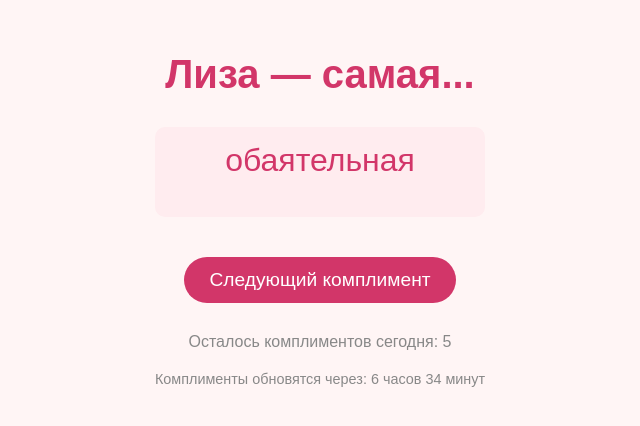
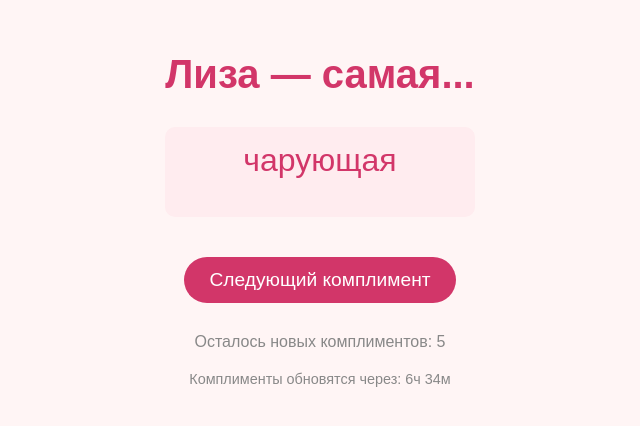
Before and after one commit to Nekero2/liza-site, a plain HTML site: page index.html in a window 1280 px wide. Shown: the part 194-620 px from the top of the page, without its empty margins (320-960 px from the left). Drawn offline with Linux system fonts and the light colour scheme.

Commit message:
Update index.html

```diff
--- a/index.html
+++ b/index.html
@@ -70,21 +70,19 @@
     </div>
 
 <script>
-    // 50 комплиментов (без изменений)
-    const compliments = [
+    // Полный список из 50 комплиментов
+    const allCompliments = [
         "прекрасная", "нежная", "обаятельная", "лучезарная", "грациозная",
-        // ... остальные комплименты ...
+        "стильная", "элегантная", "утончённая", "загадочная", "романтичная",
+        "вдохновляющая", "неповторимая", "восхитительная", "чарующая", "изысканная",
+        "безупречная", "сияющая", "неотразимая", "волшебная", "пленительная",
+        "очаровательная", "удивительная", "небесная", "мечтательная", "гармоничная",
+        "страстная", "грациозная", "лёгкая", "воздушная", "завораживающая",
+        "королевская", "божественная", "сказочная", "магическая", "неземная",
+        "искренняя", "тёплая", "ласковая", "заботливая", "понимающая",
+        "чувственная", "нежная", "любимая", "желанная", "единственная",
+        "незабываемая", "драгоценная", "бесценная", "идеальная", "совершенная"
     ];
-
-    // Перемешиваем массив комплиментов
-    function shuffleArray(array) {
-        const newArray = [...array];
-        for (let i = newArray.length - 1; i > 0; i--) {
-            const j = Math.floor(Math.random() * (i + 1));
-            [newArray[i], newArray[j]] = [newArray[j], newArray[i]];
-        }
-        return newArray;
-    }
 
     // Получаем текущую дату в формате YYYY-MM-DD
     function getCurrentDate() {
@@ -92,9 +90,70 @@
         return now.toISOString().split('T')[0];
     }
 
-    // Таймер до обновления комплиментов
-    function startResetTimer() {
-        function update() {
+    // Инициализация приложения
+    function initApp() {
+        const today = getCurrentDate();
+        let lastVisitDate = localStorage.getItem('lastVisitDate');
+
+        // Если день сменился или первый вход - создаем новый набор
+        if (lastVisitDate !== today || !lastVisitDate) {
+            // Берем случайные 30 комплиментов из 50 (чтобы был запас)
+            const shuffled = [...allCompliments].sort(() => 0.5 - Math.random());
+            const dailyCompliments = shuffled.slice(0, 30);
+
+            localStorage.setItem('dailyCompliments', JSON.stringify(dailyCompliments));
+            localStorage.setItem('lastVisitDate', today);
+            localStorage.setItem('currentIndex', 0);
+            localStorage.setItem('viewedCompliments', JSON.stringify([]));
+            localStorage.setItem('complimentsLeft', 5);
+        }
+
+        // Загружаем текущее состояние
+        const dailyCompliments = JSON.parse(localStorage.getItem('dailyCompliments')) || [];
+        let currentIndex = parseInt(localStorage.getItem('currentIndex')) || 0;
+        let viewedCompliments = JSON.parse(localStorage.getItem('viewedCompliments')) || [];
+        let complimentsLeft = parseInt(localStorage.getItem('complimentsLeft')) || 5;
+
+        // Показываем последний просмотренный или первый комплимент
+        updateUI();
+
+        // Обработчик кнопки
+        document.getElementById('nextBtn').addEventListener('click', function() {
+            if (complimentsLeft > 0) {
+                currentIndex = (currentIndex + 1) % dailyCompliments.length;
+                const currentCompliment = dailyCompliments[currentIndex];
+
+                // Добавляем в просмотренные (если еще нет)
+                if (!viewedCompliments.includes(currentCompliment)) {
+                    viewedCompliments.push(currentCompliment);
+                    complimentsLeft--;
+                }
+
+                localStorage.setItem('currentIndex', currentIndex);
+                localStorage.setItem('viewedCompliments', JSON.stringify(viewedCompliments));
+                localStorage.setItem('complimentsLeft', complimentsLeft);
+
+                updateUI();
+            }
+        });
+
+        // Обновление интерфейса
+        function updateUI() {
+            const currentCompliment = dailyCompliments[currentIndex] || "Ошибка загрузки";
+
+            document.getElementById('compliment').textContent = currentCompliment;
+            document.getElementById('counter').textContent = (complimentsLeft > 0)
+                ? `Осталось новых комплиментов: ${complimentsLeft}`
+                : "Вы просмотрели все комплименты на сегодня";
+
+            document.getElementById('nextBtn').disabled = (complimentsLeft <= 0);
+
+            // Обновляем таймер
+            updateResetTimer();
+        }
+
+        // Таймер до обновления
+        function updateResetTimer() {
             const now = new Date();
             const tomorrow = new Date(now);
             tomorrow.setDate(tomorrow.getDate() + 1);
@@ -104,63 +163,12 @@
             const hours = Math.floor(diff / (1000 * 60 * 60));
             const minutes = Math.floor((diff % (1000 * 60 * 60)) / (1000 * 60));
 
-            document.getElementById('resetTimer').textContent = `${hours} часов ${minutes} минут`;
-        }
-        update();
-        setInterval(update, 60000);
-    }
-
-    // Инициализация приложения
-    function initApp() {
-        const today = getCurrentDate();
-        let lastVisitDate = localStorage.getItem('lastVisitDate');
-
-        // Если день сменился или первый вход
-        if (lastVisitDate !== today || !lastVisitDate) {
-            const shuffledCompliments = shuffleArray(compliments);
-            localStorage.setItem('usedCompliments', JSON.stringify(shuffledCompliments));
-            localStorage.setItem('lastVisitDate', today);
-            localStorage.setItem('currentIndex', 0);
-            localStorage.setItem('complimentsLeft', 5);
-        }
-
-        // Загружаем текущее состояние
-        const availableCompliments = JSON.parse(localStorage.getItem('usedCompliments')) || [];
-        let currentIndex = parseInt(localStorage.getItem('currentIndex')) || 0;
-        let complimentsLeft = parseInt(localStorage.getItem('complimentsLeft')) || 5;
-
-        // Показываем текущий комплимент (не меняем его при перезагрузке)
-        updateUI();
-
-        // Обработчик кнопки
-        document.getElementById('nextBtn').addEventListener('click', function() {
-            if (complimentsLeft > 0) {
-                currentIndex = (currentIndex + 1) % availableCompliments.length;
-                complimentsLeft--;
-
-                localStorage.setItem('currentIndex', currentIndex);
-                localStorage.setItem('complimentsLeft', complimentsLeft);
-
-                updateUI();
-            }
-        });
-
-        // Обновление интерфейса
-        function updateUI() {
-            const complimentText = (complimentsLeft > 0)
-                ? availableCompliments[currentIndex]
-                : "Сегодня комплименты закончились!";
-
-            document.getElementById('compliment').textContent = complimentText;
-            document.getElementById('counter').textContent = (complimentsLeft > 0)
-                ? `Осталось комплиментов сегодня: ${complimentsLeft}`
-                : "Все комплименты на сегодня просмотрены";
-
-            document.getElementById('nextBtn').disabled = (complimentsLeft <= 0);
+            document.getElementById('resetTimer').textContent = `${hours}ч ${minutes}м`;
         }
 
         // Запускаем таймер
-        startResetTimer();
+        setInterval(updateResetTimer, 60000);
+        updateResetTimer();
     }
 
     // Запускаем приложение
```
